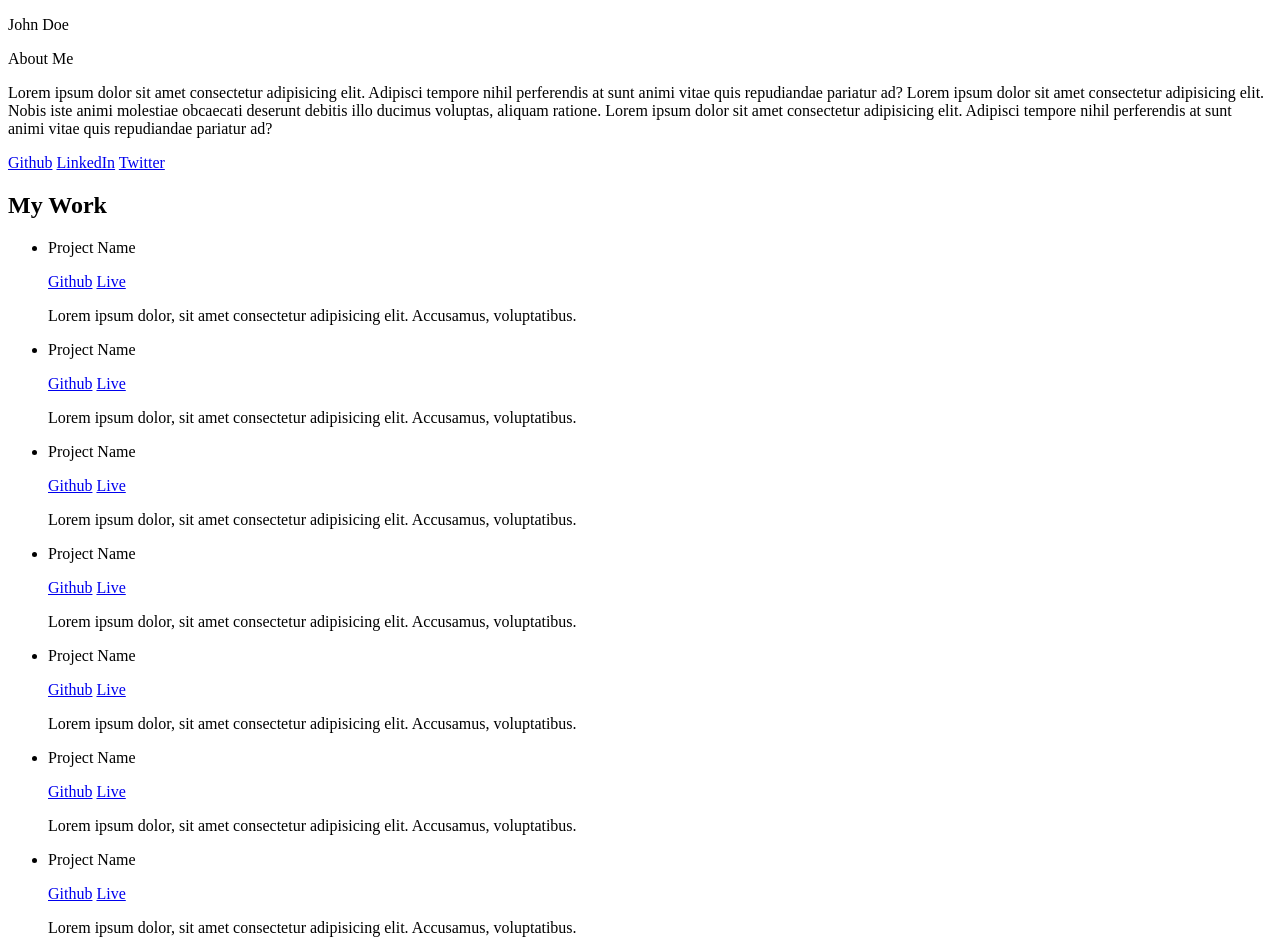
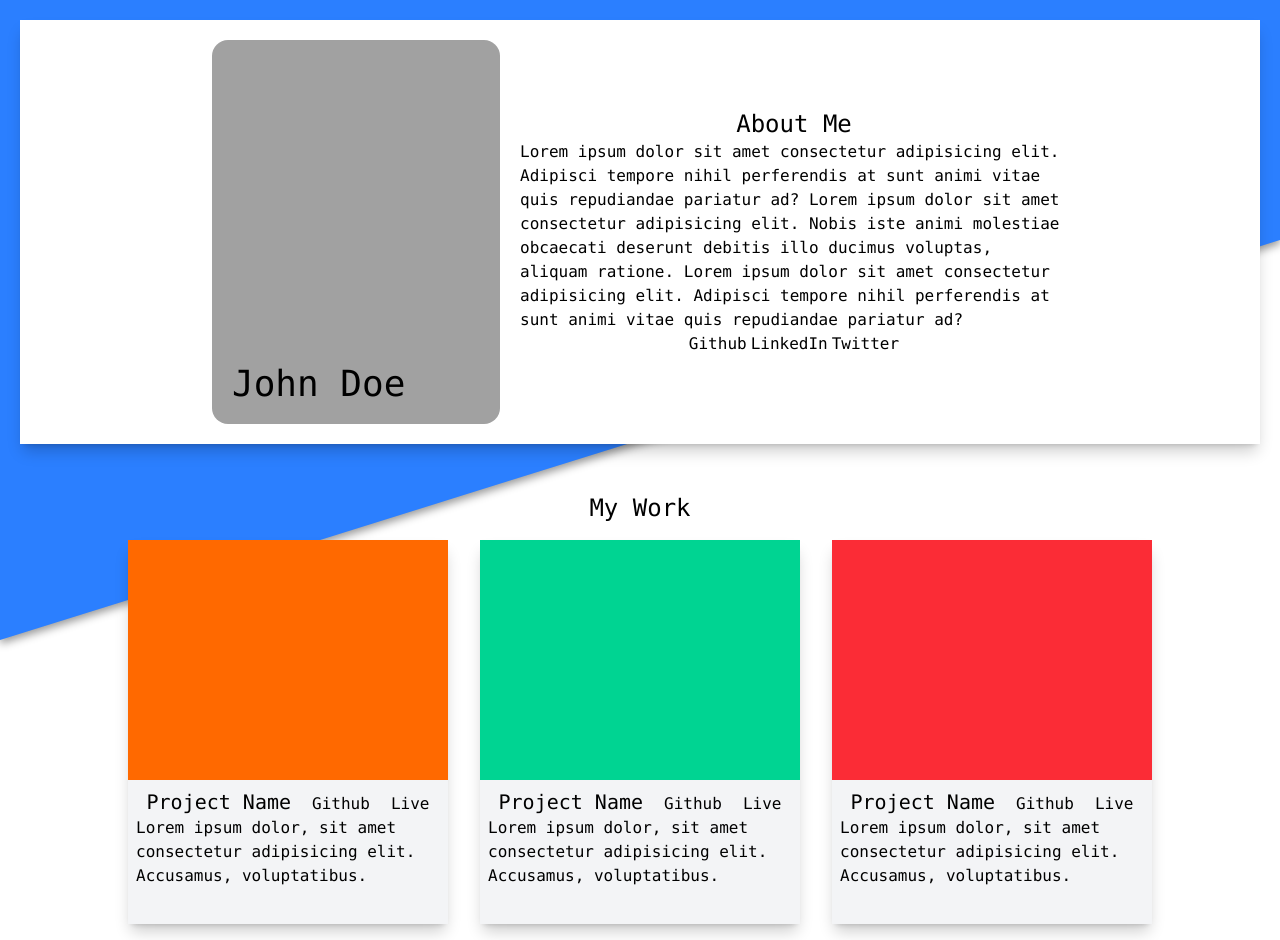
Before and after one commit to Ishwar830/homepage, a plain HTML site: page index.html in a window 1280 px wide. Shown: the top 940 px of the page. Drawn offline with Linux system fonts and the light colour scheme; the site is published under a folder, as on GitHub Pages, so addresses that start at the root find nothing.

Commit message:
Fix stylesheet load issue

```diff
--- a/index.html
+++ b/index.html
@@ -4,7 +4,7 @@
         <meta charset="UTF-8" />
         <meta name="viewport" content="width=device-width, initial-scale=1.0" />
         <title>Responsive Layout</title>
-      <link rel="stylesheet" href="/assets/index-DcvydvJh.css">
+      <link rel="stylesheet" href="./assets/index-DcvydvJh.css">
     </head>
     <body class="font-mono">
         <div
```
